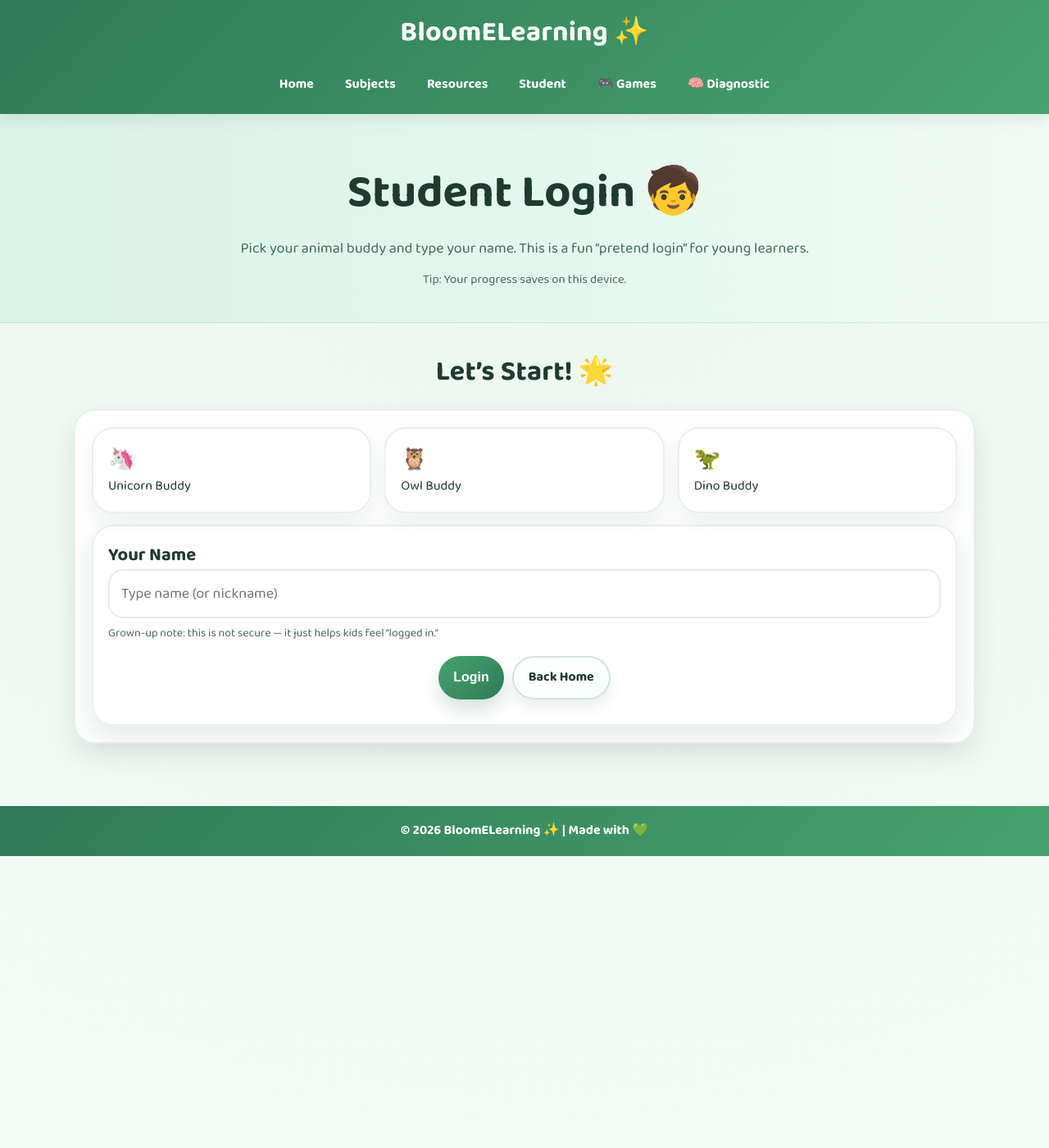
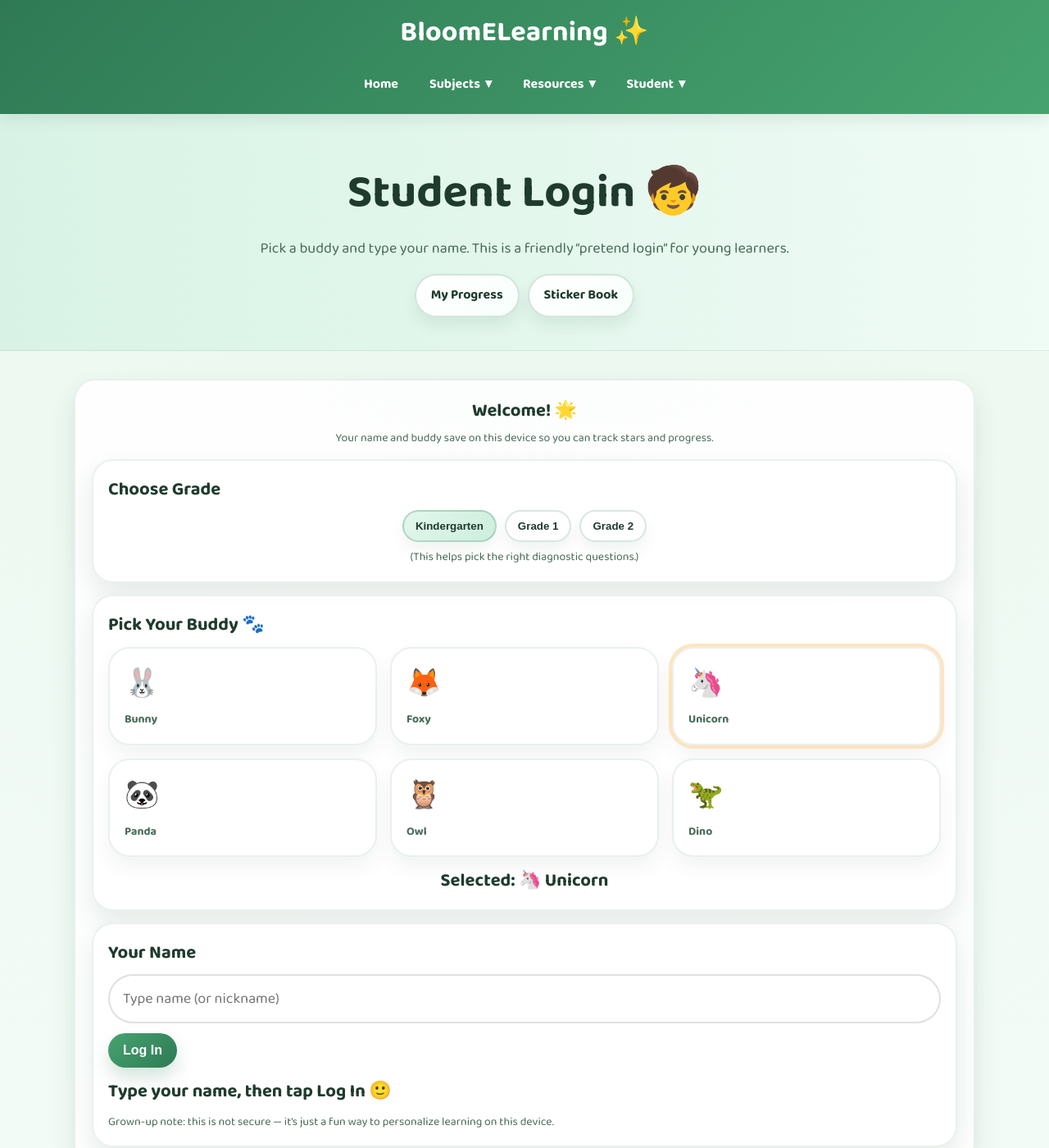
Before and after one commit to crivera-edtech/crivera-edtech.github.io, a Jekyll site: the page student-login.html, which Jekyll copies as it is, in a window 1280 px wide and 1400 px high. Shown: the whole window at 82% size. Built offline with Jekyll 4.4.1, drawn with Linux system fonts in a browser that asks for light colours.

Commit message:
Update student-login.html

```diff
--- a/student-login.html
+++ b/student-login.html
@@ -17,17 +17,16 @@
         <li><a href="index.html">Home</a></li>
 
         <li class="dropdown">
-          <a href="#">Subjects</a>
+          <a class="dropdown-toggle" href="#" aria-expanded="false">Subjects</a>
           <div class="dropdown-menu">
             <a href="phonics.html">🔤 Phonics</a>
             <a href="reading.html">📖 Reading</a>
             <a href="math.html">➕ Math</a>
-            <a href="letter-formation.html">✍️ Letter Tracing</a>
           </div>
         </li>
 
         <li class="dropdown">
-          <a href="#">Resources</a>
+          <a class="dropdown-toggle" href="#" aria-expanded="false">Resources</a>
           <div class="dropdown-menu">
             <a href="resources.html">🎥 Kids Resources</a>
             <a href="parent-resources.html">🧑‍🏫 Parent Resources</a>
@@ -36,16 +35,13 @@
         </li>
 
         <li class="dropdown">
-          <a href="#">Student</a>
+          <a class="dropdown-toggle" href="#" aria-expanded="false">Student</a>
           <div class="dropdown-menu">
             <a href="student-login.html">🧒 Student Login</a>
             <a href="progress.html">📊 My Progress</a>
             <a href="sticker-book.html">📖 Sticker Book</a>
           </div>
         </li>
-
-        <li><a href="games.html">🎮 Games</a></li>
-        <li><a href="diagnostic.html">🧠 Diagnostic</a></li>
       </ul>
     </nav>
   </div>
@@ -54,90 +50,231 @@
 <section class="hero">
   <div class="container">
     <h1>Student Login 🧒</h1>
-    <p>Pick your animal buddy and type your name. This is a fun “pretend login” for young learners.</p>
-    <div class="hero-note">Tip: Your progress saves on this device.</div>
+    <p>Pick a buddy and type your name. This is a friendly “pretend login” for young learners.</p>
+    <div class="quick-strip">
+      <a class="btn secondary" href="progress.html">My Progress</a>
+      <a class="btn secondary" href="sticker-book.html">Sticker Book</a>
+    </div>
   </div>
 </section>
 
 <section class="section">
   <div class="container">
-    <h2 class="section-title">Let’s Start! 🌟</h2>
 
     <div class="game-box wide">
-      <div class="grid-3">
-        <div class="card" style="cursor:pointer;" data-buddy="🦄">
-          <h3 style="font-size:26px;">🦄</h3>
-          <p>Unicorn Buddy</p>
+      <div class="kid-big" style="text-align:center;">Welcome! 🌟</div>
+      <p class="small" style="text-align:center; margin-top:6px;">
+        Your name and buddy save on this device so you can track stars and progress.
+      </p>
+
+      <!-- Grade (optional, helps diagnostics) -->
+      <div class="game-box" style="margin-top:14px;">
+        <div class="kid-big" style="margin-bottom:8px;">Choose Grade</div>
+        <div class="badge-row" style="justify-content:center;">
+          <button class="pill pill-lg active" data-grade="K">Kindergarten</button>
+          <button class="pill pill-lg" data-grade="1">Grade 1</button>
+          <button class="pill pill-lg" data-grade="2">Grade 2</button>
         </div>
-        <div class="card" style="cursor:pointer;" data-buddy="🦉">
-          <h3 style="font-size:26px;">🦉</h3>
-          <p>Owl Buddy</p>
-        </div>
-        <div class="card" style="cursor:pointer;" data-buddy="🦖">
-          <h3 style="font-size:26px;">🦖</h3>
-          <p>Dino Buddy</p>
-        </div>
+        <p class="small" style="text-align:center; margin-top:8px;">
+          (This helps pick the right diagnostic questions.)
+        </p>
       </div>
 
+      <!-- Buddy choose -->
       <div class="game-box" style="margin-top:14px;">
-        <p class="kid-big">Your Name</p>
-        <input id="nameInput" type="text" placeholder="Type name (or nickname)"
-               style="width:100%; padding:14px; border-radius:18px; border:2px solid rgba(0,0,0,0.08); font-size:18px; font-family:'Baloo 2', cursive;">
-        <p class="small" style="margin-top:8px;">Grown-up note: this is not secure — it just helps kids feel “logged in.”</p>
+        <div class="kid-big" style="margin-bottom:10px;">Pick Your Buddy 🐾</div>
 
-        <div class="quick-strip">
-          <button class="btn" id="loginBtn">Login</button>
-          <a class="btn secondary" href="index.html">Back Home</a>
+        <div class="grid-3" id="buddyGrid">
+          <div class="card buddy-card" role="button" tabindex="0" data-buddy="🐰" data-name="Bunny">
+            <h3 style="font-size:34px; margin-bottom:6px;">🐰</h3>
+            <p class="small"><strong>Bunny</strong></p>
+          </div>
+
+          <div class="card buddy-card" role="button" tabindex="0" data-buddy="🦊" data-name="Foxy">
+            <h3 style="font-size:34px; margin-bottom:6px;">🦊</h3>
+            <p class="small"><strong>Foxy</strong></p>
+          </div>
+
+          <div class="card buddy-card" role="button" tabindex="0" data-buddy="🦄" data-name="Unicorn">
+            <h3 style="font-size:34px; margin-bottom:6px;">🦄</h3>
+            <p class="small"><strong>Unicorn</strong></p>
+          </div>
+
+          <div class="card buddy-card" role="button" tabindex="0" data-buddy="🐼" data-name="Panda">
+            <h3 style="font-size:34px; margin-bottom:6px;">🐼</h3>
+            <p class="small"><strong>Panda</strong></p>
+          </div>
+
+          <div class="card buddy-card" role="button" tabindex="0" data-buddy="🦉" data-name="Owl">
+            <h3 style="font-size:34px; margin-bottom:6px;">🦉</h3>
+            <p class="small"><strong>Owl</strong></p>
+          </div>
+
+          <div class="card buddy-card" role="button" tabindex="0" data-buddy="🦖" data-name="Dino">
+            <h3 style="font-size:34px; margin-bottom:6px;">🦖</h3>
+            <p class="small"><strong>Dino</strong></p>
+          </div>
         </div>
 
-        <p class="kid-big" id="status" style="margin-top:12px;"></p>
+        <div class="kid-big" id="buddyStatus" style="margin-top:12px; text-align:center;">Selected: 🦄 Unicorn</div>
       </div>
+
+      <!-- Name + actions -->
+      <div class="game-box" style="margin-top:14px;">
+        <div class="kid-big" style="margin-bottom:8px;">Your Name</div>
+
+        <input
+          id="nameInput"
+          type="text"
+          autocomplete="nickname"
+          placeholder="Type name (or nickname)"
+          style="width:100%; padding:14px 16px; border-radius:999px; border:2px solid rgba(0,0,0,0.12); font-size:18px; font-family:inherit;"
+        />
+
+        <div class="quick-strip" style="justify-content:flex-start; margin-top:12px;">
+          <button class="btn" id="loginBtn">Log In</button>
+          <button class="btn secondary" id="logoutBtn" style="display:none;">Log Out</button>
+          <a class="btn secondary" id="goProgressBtn" href="progress.html" style="display:none;">Go to Progress</a>
+        </div>
+
+        <div class="kid-big" id="status" style="margin-top:12px;"></div>
+
+        <div class="quick-strip" id="afterLoginLinks" style="display:none; justify-content:flex-start; margin-top:10px;">
+          <a class="btn secondary" href="phonics.html">Start Phonics</a>
+          <a class="btn secondary" href="reading.html">Start Reading</a>
+          <a class="btn secondary" href="math.html">Start Math</a>
+        </div>
+
+        <p class="small" style="margin-top:10px;">
+          Grown-up note: this is not secure — it’s just a fun way to personalize learning on this device.
+        </p>
+      </div>
+
     </div>
   </div>
 </section>
 
 <footer>© 2026 BloomELearning ✨ | Made with 💚</footer>
 
+<script src="./nav.js"></script>
 <script>
   const STUDENT_KEY = "bloom_student";
+  const PROG_KEY = "bloom_progress";
+  const GRADE_KEY = "bloom_grade";
 
-  let buddy = "🦄"; // default
+  function load(key, fallback){
+    try { return JSON.parse(localStorage.getItem(key) || JSON.stringify(fallback)); }
+    catch { return fallback; }
+  }
+  function save(key, val){ localStorage.setItem(key, JSON.stringify(val)); }
 
-  document.querySelectorAll("[data-buddy]").forEach(card=>{
-    card.addEventListener("click", ()=>{
-      buddy = card.dataset.buddy;
-      document.querySelectorAll("[data-buddy]").forEach(c=>c.style.outline="none");
-      card.style.outline = "4px solid rgba(255,225,184,.9)";
-      document.getElementById("status").textContent = `Selected buddy: ${buddy}`;
+  // Grade
+  let grade = (localStorage.getItem(GRADE_KEY) || "K").replaceAll('"','');
+  const gradeBtns = document.querySelectorAll("[data-grade]");
+  function renderGrade(){
+    gradeBtns.forEach(b => b.classList.toggle("active", b.dataset.grade === grade));
+    localStorage.setItem(GRADE_KEY, grade);
+  }
+  gradeBtns.forEach(btn=>{
+    btn.addEventListener("click", ()=>{
+      grade = btn.dataset.grade;
+      renderGrade();
     });
   });
+  renderGrade();
 
-  function saveStudent(obj){
-    localStorage.setItem(STUDENT_KEY, JSON.stringify(obj));
+  // Buddy
+  let buddy = "🦄";
+  let buddyName = "Unicorn";
+
+  const buddyCards = document.querySelectorAll(".buddy-card");
+  const buddyStatus = document.getElementById("buddyStatus");
+
+  function setBuddy(b, name){
+    buddy = b;
+    buddyName = name;
+    buddyCards.forEach(c => c.style.outline = "none");
+    const active = Array.from(buddyCards).find(x => x.dataset.buddy === buddy);
+    if (active) active.style.outline = "4px solid rgba(255,225,184,.9)";
+    buddyStatus.textContent = `Selected: ${buddy} ${buddyName}`;
   }
 
-  function loadStudent(){
-    try { return JSON.parse(localStorage.getItem(STUDENT_KEY) || "null"); }
-    catch { return null; }
+  buddyCards.forEach(card=>{
+    const pick = () => setBuddy(card.dataset.buddy, card.dataset.name);
+    card.addEventListener("click", pick);
+    card.addEventListener("keydown", (e)=>{ if(e.key==="Enter" || e.key===" ") pick(); });
+  });
+
+  // Load existing student
+  const statusEl = document.getElementById("status");
+  const nameInput = document.getElementById("nameInput");
+  const loginBtn = document.getElementById("loginBtn");
+  const logoutBtn = document.getElementById("logoutBtn");
+  const goProgressBtn = document.getElementById("goProgressBtn");
+  const afterLoginLinks = document.getElementById("afterLoginLinks");
+
+  function showLoggedInUI(student){
+    loginBtn.textContent = "Update";
+    logoutBtn.style.display = "inline-flex";
+    goProgressBtn.style.display = "inline-flex";
+    afterLoginLinks.style.display = "flex";
+    statusEl.textContent = `Welcome back, ${student.buddy} ${student.name}! 🎉`;
   }
 
-  // If already logged in, show it
-  const existing = loadStudent();
-  if (existing && existing.name){
-    document.getElementById("status").textContent = `You are already logged in as ${existing.buddy} ${existing.name}!`;
+  function showLoggedOutUI(){
+    loginBtn.textContent = "Log In";
+    logoutBtn.style.display = "none";
+    goProgressBtn.style.display = "none";
+    afterLoginLinks.style.display = "none";
+    statusEl.textContent = "Type your name, then tap Log In 🙂";
   }
 
-  document.getElementById("loginBtn").addEventListener("click", ()=>{
-    const name = (document.getElementById("nameInput").value || "").trim();
+  const existing = load(STUDENT_KEY, null);
+  if (existing && existing.name){
+    nameInput.value = existing.name;
+    setBuddy(existing.buddy || "🦄", existing.buddyName || "Unicorn");
+    showLoggedInUI(existing);
+  } else {
+    setBuddy("🦄", "Unicorn");
+    showLoggedOutUI();
+  }
+
+  // Ensure progress object exists (so progress page always has something to read)
+  const prog = load(PROG_KEY, { phonicsStars:0, readingStars:0, mathStars:0 });
+  save(PROG_KEY, prog);
+
+  // Login / Update
+  loginBtn.addEventListener("click", ()=>{
+    const name = (nameInput.value || "").trim();
     if (!name){
-      document.getElementById("status").textContent = "Please type your name 🙂";
+      statusEl.textContent = "Please type your name 🙂";
       return;
     }
-    saveStudent({ name, buddy, loginAt: Date.now() });
-    document.getElementById("status").textContent = `Welcome, ${buddy} ${name}! 🎉`;
 
-    // Go to progress page after a moment
-    setTimeout(()=>{ window.location.href = "progress.html"; }, 600);
+    const prev = load(STUDENT_KEY, null);
+    const loginCount = (prev && typeof prev.loginCount === "number") ? prev.loginCount + 1 : 1;
+
+    const student = {
+      name,
+      buddy,
+      buddyName,
+      grade,
+      loginAt: Date.now(),
+      loginCount,
+      loggedIn: true
+    };
+
+    save(STUDENT_KEY, student);
+    showLoggedInUI(student);
+  });
+
+  // Logout
+  logoutBtn.addEventListener("click", ()=>{
+    const prev = load(STUDENT_KEY, null);
+    // keep a tiny bit of “last used” so it’s friendly next time (but logged out)
+    const keep = prev ? { ...prev, loggedIn:false } : null;
+    save(STUDENT_KEY, keep);
+    showLoggedOutUI();
   });
 </script>
 
```
